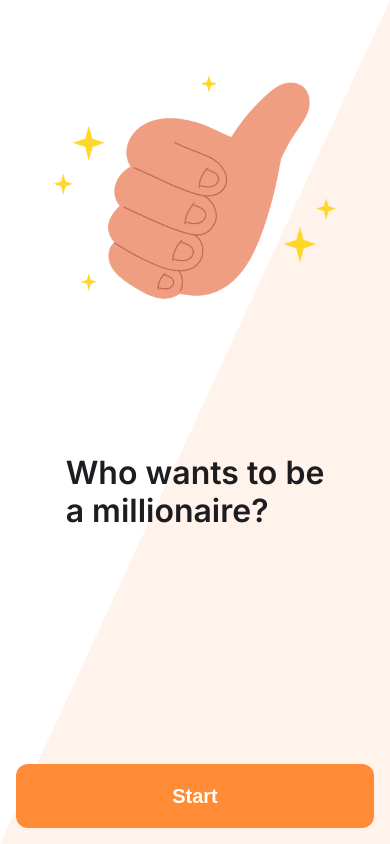
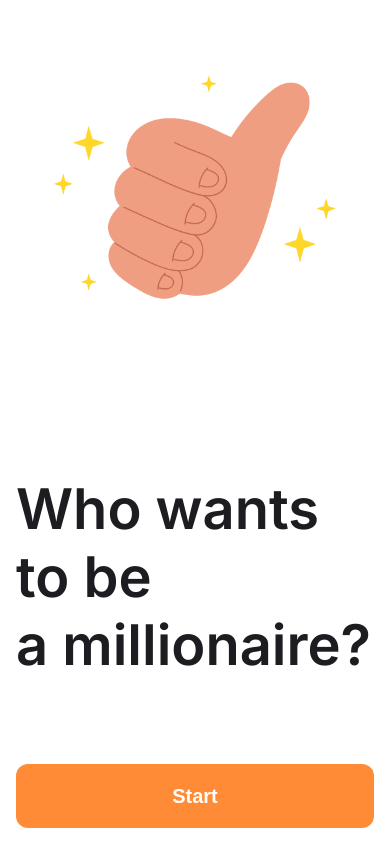
Before and after one commit to mpavlushchenko/test_task_NextJs, a Next.js app: page / in a window 390 px wide. Built offline with nearby package versions, Linux system fonts and the light colour scheme.

Commit message:
task: add SplitScreenLayout

```diff
--- /dev/null
+++ b/src/components/SplitScreenLayout/SplitScreenLayout.tsx
@@ -0,0 +1,23 @@
+import { ReactNode } from 'react';
+
+import styles from './SplitScreenLayout.module.css';
+
+type Props = {
+  image: ReactNode;
+  button: ReactNode;
+  title?: ReactNode;
+  subtitle: ReactNode;
+};
+
+const SplitScreenLayout = ({ image, title, subtitle, button }: Props) => (
+  <section className={styles.container}>
+    <div className={styles.leftBlock}>{image}</div>
+    <div className={styles.rightBlock}>
+      <h2 className={styles.title}>{title}</h2>
+      <p className={styles.subtitle}>{subtitle}</p>
+      {button}
+    </div>
+  </section>
+);
+
+export default SplitScreenLayout;
--- a/src/features/start/StartScreen.module.css
+++ /dev/null
@@ -1,62 +0,0 @@
-.container {
-  display: flex;
-  align-items: center;
-  justify-content: center;
-  gap: 2rem;
-  height: 100vh;
-  background: linear-gradient(to bottom right, white 50%, var(--color-orange-5) 50%);
-}
-.title {
-  margin-bottom: 4rem;
-}
-.leftBlock,
-.rightBlock {
-  flex: 1;
-  display: flex;
-  justify-content: center;
-  align-items: center;
-}
-.leftBlock {
-  width: 100%;
-  height: 100%;
-  max-height: 367px;
-  position: relative;
-}
-.rightBlock {
-  display: flex;
-  flex-direction: column;
-  align-items: flex-start;
-}
-
-@media (max-width: 768px) {
-  .container {
-    flex-direction: column;
-  }
-  .leftBlock,
-  .rightBlock {
-    width: 100%;
-    max-width: 100%;
-  }
-  .leftBlock {
-    max-height: none;
-    margin-bottom: 2rem;
-  }
-  .rightBlock {
-    justify-content: space-between;
-    align-items: center;
-    padding: 2rem;
-  }
-  .title {
-    font-size: 32px;
-    margin-bottom: 0;
-  }
-}
-
-@media (max-width: 480px) {
-  .rightBlock button {
-    min-width: 100%;
-  }
-  .rightBlock {
-    padding: 1rem;
-  }
-}
--- a/src/features/start/StartScreen.tsx
+++ b/src/features/start/StartScreen.tsx
@@ -3,7 +3,7 @@ import Image from 'next/image';
 
 import { Button } from '@components/ui/Button';
 import { ROUTES } from '@/constants';
-import styles from './StartScreen.module.css';
+import SplitScreenLayout from '@components/SplitScreenLayout/SplitScreenLayout';
 
 const StartScreen = () => {
   const router = useRouter();
@@ -13,19 +13,19 @@ const StartScreen = () => {
   };
 
   return (
-    <section className={styles.container}>
-      <div className={styles.leftBlock}>
-        <Image src="/hand.png" alt="Millionaire" fill priority />
-      </div>
-      <div className={styles.rightBlock}>
-        <h1 className={styles.title}>
+    <SplitScreenLayout
+      image={<Image src="/hand.png" alt="Millionaire" fill priority />}
+      subtitle={
+        <>
           Who wants to be <br /> a millionaire?
-        </h1>
+        </>
+      }
+      button={
         <Button type="button" onClick={handleStart} aria-label="Start the game">
           Start
         </Button>
-      </div>
-    </section>
+      }
+    />
   );
 };
 
--- a/tsconfig.json
+++ b/tsconfig.json
@@ -1,6 +1,5 @@
 {
   "compilerOptions": {
-    "baseUrl": ".",
     "target": "ES2017",
     "lib": ["dom", "dom.iterable", "esnext"],
     "allowJs": true,
@@ -19,7 +18,9 @@
         "name": "next"
       }
     ],
+    "baseUrl": ".",
     "paths": {
+      "react": ["node_modules/@types/react"],
       "@/*": ["src/*"],
       "@components/*": ["src/components/*"],
       "@features/*": ["src/features/*"],
@@ -30,6 +31,6 @@
       "@styles/*": ["src/styles/*"]
     }
   },
-  "include": ["next-env.d.ts", "**/*.ts", "**/*.tsx", ".next/types/**/*.ts", "declarations.d.ts"],
+  "include": ["next-env.d.ts", "**/*.ts", "**/*.tsx", ".next/types/**/*.ts"],
   "exclude": ["node_modules"]
 }
```
Also changed, not shown: src/features/finish/GameOver.tsx (+8 -11 lines), src/components/SplitScreenLayout/SplitScreenLayout.module.css (renamed from src/features/finish/GameOver.module.css).
